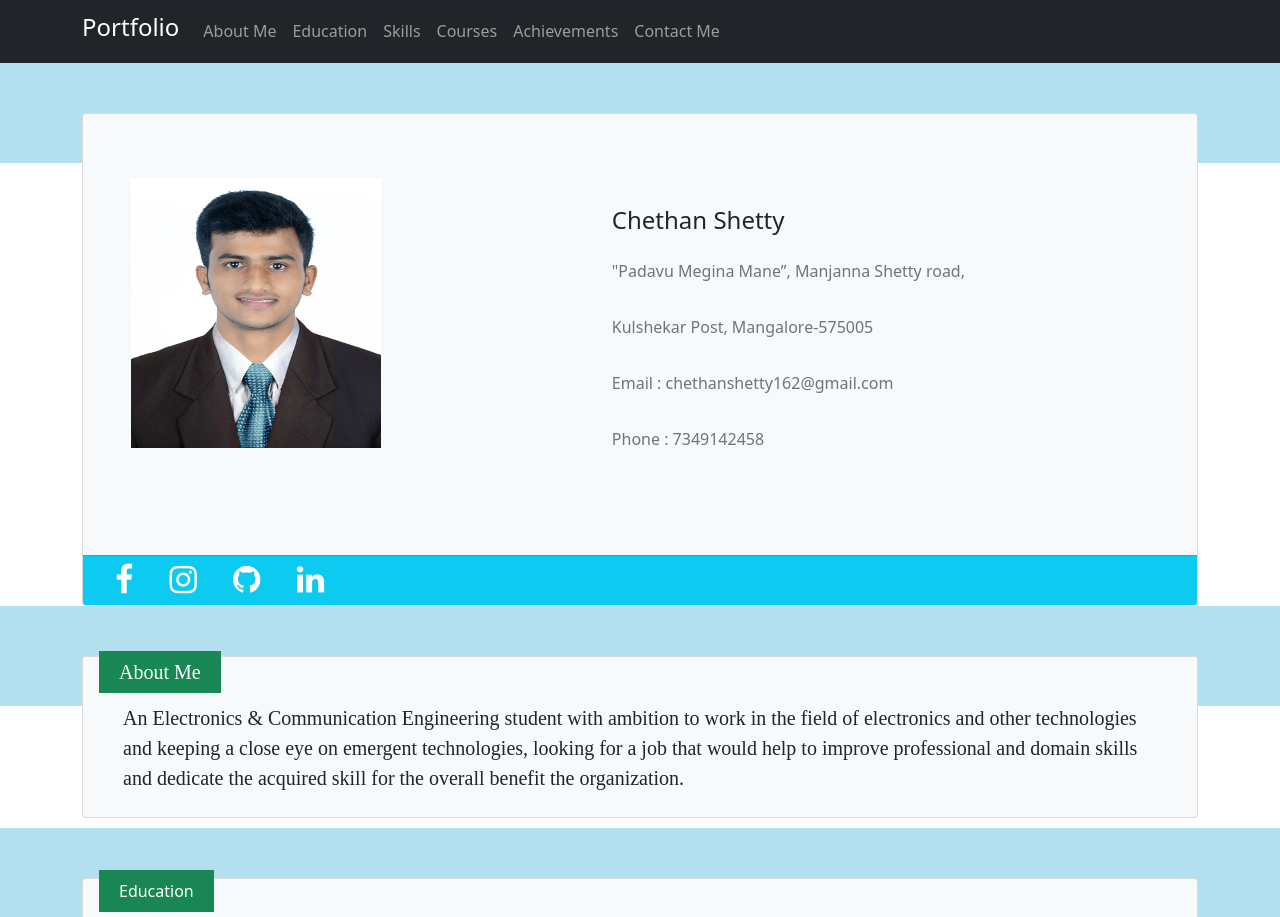
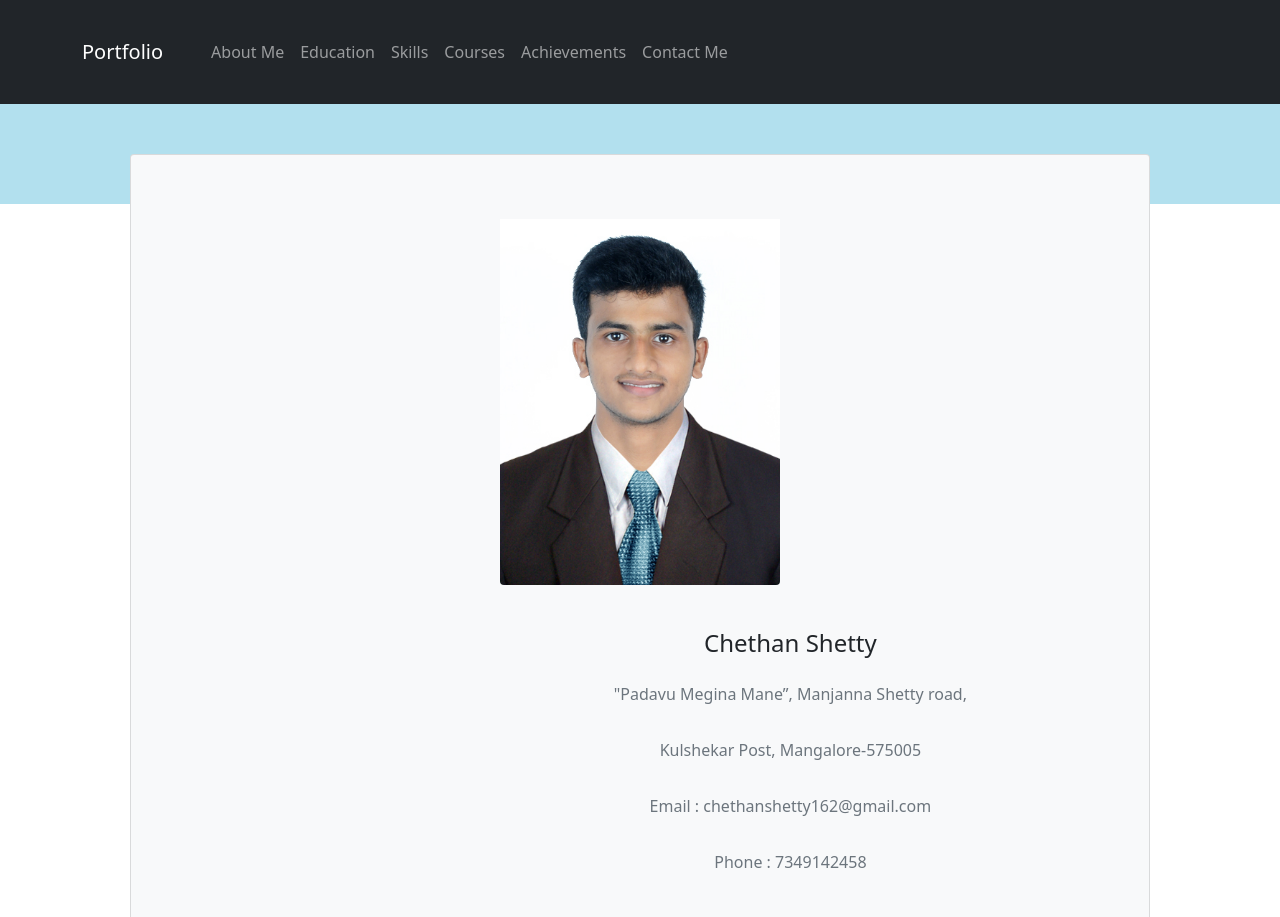
Before and after one commit to Chethan-99/Chethan-99.github.io, a plain HTML site: page web1/index.html in a window 1280 px wide. Shown: the top 917 px of the page. Drawn offline with nearby package versions, Linux system fonts and the light colour scheme.

Commit message:
Update index.html

```diff
--- a/web1/index.html
+++ b/web1/index.html
@@ -12,16 +12,16 @@
     <title>My Portfolio</title>
 
 </head>
-<body data-spy="scroll" data-toggle=".navbar">
+<body>
     <div id="header">
-    <nav class="navbar navbar-expand-sm navbar-dark bg-dark fixed top">
+
+        <nav class="navbar navbar-expand-lg navbar-dark bg-dark">
             <div class="container">
-            <a href="#" class="navbar-brand"><h4>Port<span>folio</span></h4></a>
-            <button class="navbar-toggler " type="button" data-toggle="collapse" data-target="#navigationbar">
-                <span class="navbar-toggler-icon"></span>
-            </button>
-            <div class="collapse navbar-collapse" id="navigationbar">
-                <ul class="nav navbar-nav ">
+              <a class="navbar-brand" href="#">Portfolio</a>
+
+              <div class="collapse navbar-collapse" id="navbarToggleExternalContent">
+                <div class="bg-dark p-4">
+                    <ul class="nav navbar-nav mr-auto mb-2 mb-lg-0 ">
                       <li class="nav-item"><a href="#AboutData" class="nav-link">About Me</a></li>
                       <li class="nav-item"><a href="#education" class="nav-link">Education</a></li>
                       <li class="nav-item"><a href="#Skills" class="nav-link">Skills</a></li>
@@ -31,21 +31,32 @@
                       </ul>
                   </div>
             </div>
+
+                 <nav class="navbar navbar-dark bg-dark">
+                    <div class="container-fluid">
+                      <button class="navbar-toggler" type="button" data-bs-toggle="collapse" data-bs-target="#navbarToggleExternalContent" aria-controls="navbarToggleExternalContent" aria-expanded="false" aria-label="Toggle navigation">
+                        <span class="navbar-toggler-icon"></span>
+                      </button>
+                    </div>
+                  </nav>
+
+            </div>
         </nav>
 </div>
+
 <div class="blank"></div>
 <div id="About" >
     <div class='container'>
         <div class="row">
             <div class="col">
                 <div id="AboutData1">
-                    <div class='card bg-light'>
+                    <div class='card bg-light mx-5'>
                         <div class="card-title my-3">
                             <div class="media">
-                                <img class=" mx-5 mt-5" src="images\profile.jpg" width="250" height="270" class="img-fluid rounded-bottom mx-5 d-sm-block">
-                                <div class="media-body my-xl-5 mr-xl-5">
+                                <img src="images\profile.jpg" width="280" height="270" class="img-fluid rounded-bottom mx-auto mt-5 d-block">
+                                <div class="media-body ">
                                     <div class="container">
-                                        <table class="table table-responsive table-borderless table-top">
+                                        <table class="table table-responsive table-borderless table-top text-center mt-3">
                                             <tr>
                                                 <td><h4>Chethan Shetty</h4></td>
                                             </tr>
```
Lines whose indentation alone changed are shown as unchanged.
